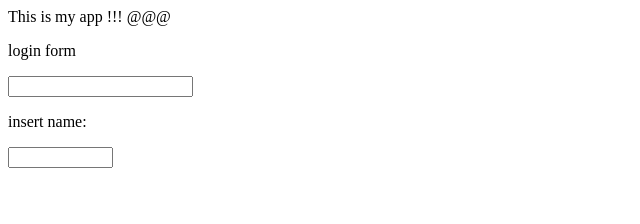
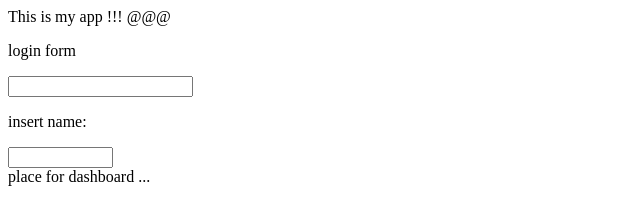
Before and after one commit to vedran555/myappsample, a plain HTML site: page index.html in a window 1280 px wide. Shown: the whole page, without its empty margins (0-640 px from the left). Drawn offline with Linux system fonts and the light colour scheme.

Commit message:
dashboard added

```diff
--- a/index.html
+++ b/index.html
@@ -10,5 +10,9 @@
         <input type="text" size="20">
         <p>insert name: </p><input type="text" size="10">
     </form>
+
+    <div>
+        place for dashboard ...
+    </div>
 </body>
 </html>
```
